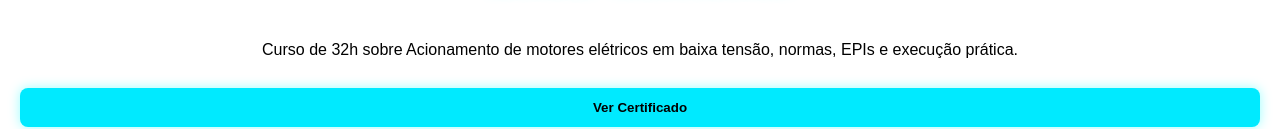
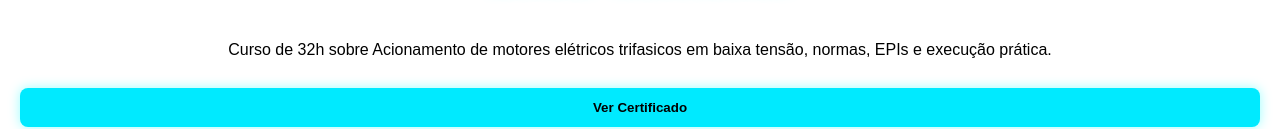
Before and after one commit to TioPereira7/Portf-lio-, a plain HTML site: page index.html in a window 1280 px wide. Shown: the part 2230-2359 px from the top of the page. Drawn offline with Linux system fonts and the light colour scheme.

Commit message:
update index.html

```diff
--- a/index.html
+++ b/index.html
@@ -122,7 +122,7 @@
             <!--<img class="curso-capa" src="imagemeletricista.png" alt="Curso Eletricista">-->
 
             <h3>Eletricista – Motores Elétricos</h3>
-            <p>Curso de 32h sobre Acionamento de motores elétricos em baixa tensão, normas, EPIs e execução prática.</p>
+            <p>Curso de 32h sobre Acionamento de motores elétricos trifasicos em baixa tensão, normas, EPIs e execução prática.</p>
 
             <button class="btn-certificado" onclick="abrirModal('cert-eletricista')">
                 Ver Certificado
```
